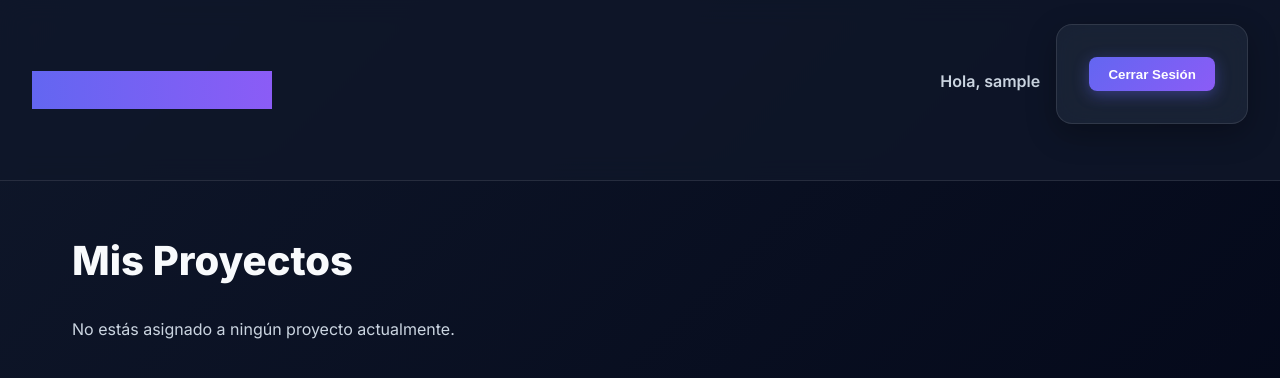
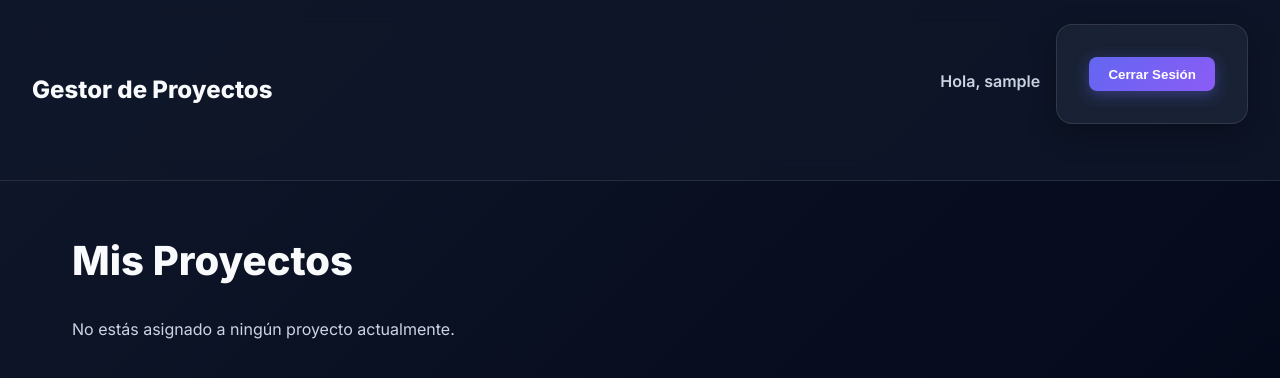
Before and after one commit to RobertoNDH/Gestor-de-Proyectos-con-Roles, a Django app: page / in a window 1280 px wide. Shown: the top 378 px of the page. Run offline with Django 5.2, Linux system fonts and the light colour scheme; the visitor is signed in with stand-in values (Sample User, id 1); data that the repository does not hold is empty.

Commit message:
style: revertir titulo principal a color blanco plano

```diff
--- a/static/css/styles.css
+++ b/static/css/styles.css
@@ -41,8 +41,7 @@ header {
 header h1 {
     font-size: 1.5rem;
     font-weight: 800;
-    background: linear-gradient(to right, var(--accent-primary), var(--accent-secondary));
-    -webkit-text-fill-color: transparent;
+    color: var(--text-color);
 }
 
 nav {
```
